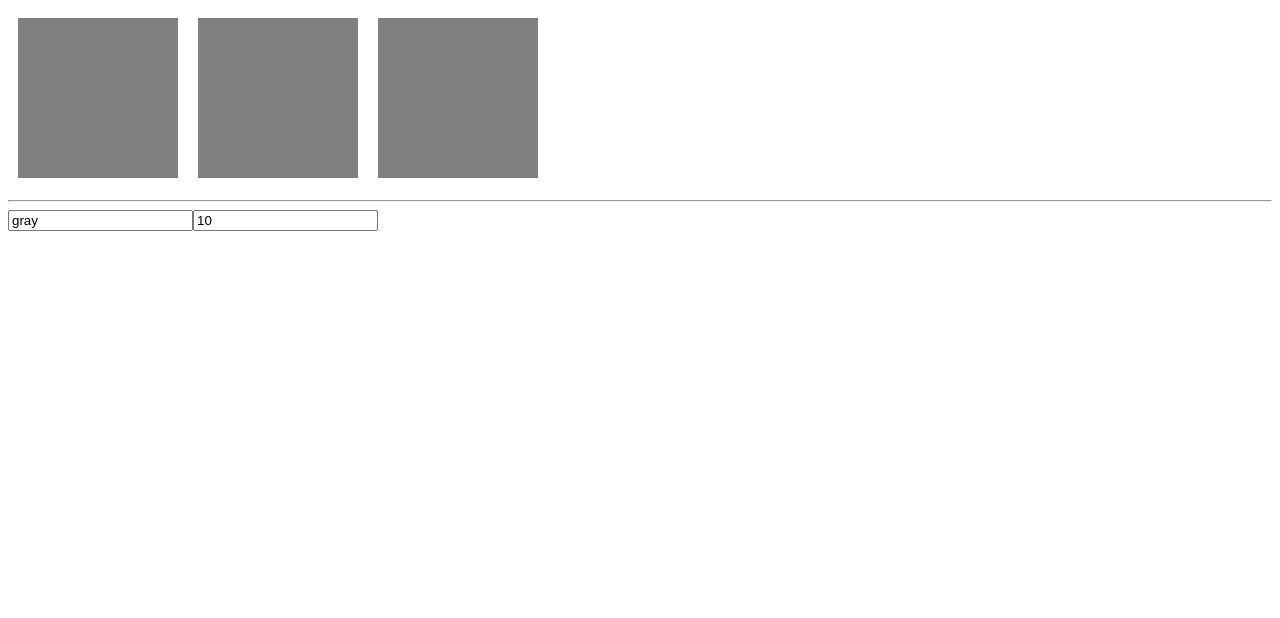
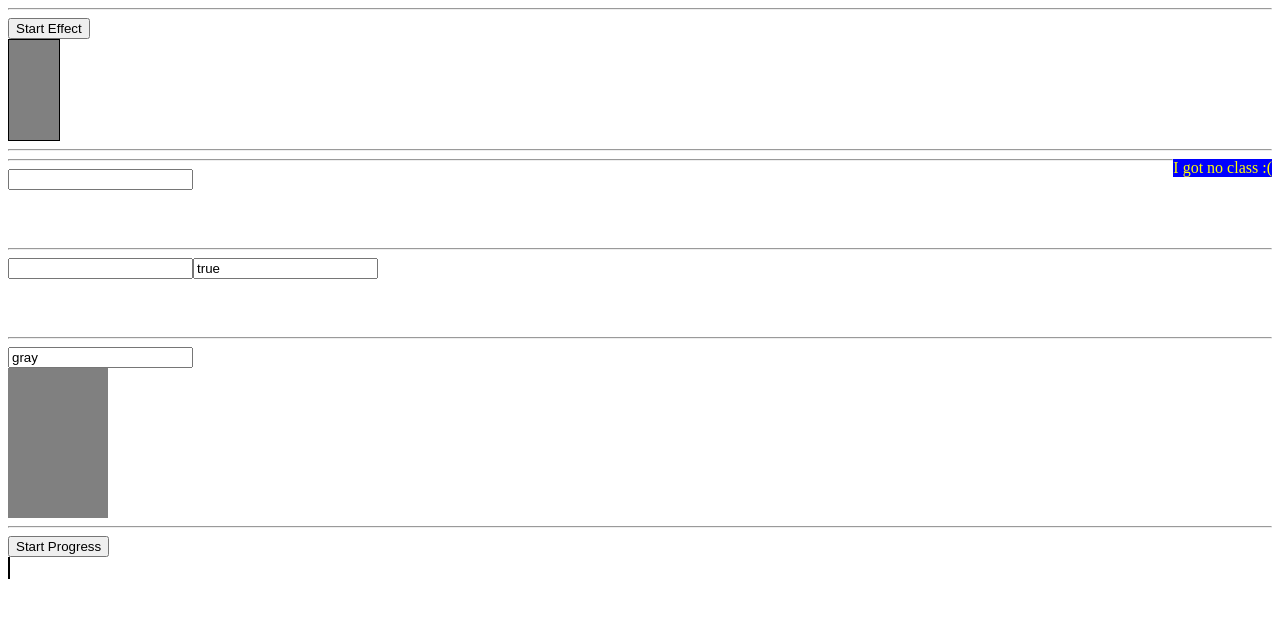
Before and after one commit to gabrielmustiere/vue-starter, a Vue app: page / in a window 1280 px wide. Shown: the top 618 px of the page. Built offline with nearby package versions, Linux system fonts and the light colour scheme.

Commit message:
final styling exercices

```diff
--- a/src/App.vue
+++ b/src/App.vue
@@ -1,11 +1,33 @@
 <template>
-    <div>
-        <div class="demo" :style="myStyle"></div>
-        <div class="demo" :style="myStyle"></div>
-        <div class="demo" :style="myStyle"></div>
+    <div id="exercise">
         <hr>
-        <input type="text" v-model="color" @change="color">
-        <input type="text" v-model="size">
+        <div>
+            <button @click="startEffect">Start Effect</button>
+            <div id="effect" v-bind:class="effectClasses"></div>
+        </div>
+        <hr>
+        <div v-bind:class="[float, 'blue', 'text-color']">I got no class :(</div>
+        <hr>
+        <div>
+            <input type="text" v-model="userClass">
+            <div v-bind:class="[{visible: true}, userClass]"></div>
+        </div>
+        <hr>
+        <div>
+            <input type="text" v-model="userClass">
+            <input type="text" v-model="isVisible">
+            <div v-bind:class="[{visible: isVisible}, userClass]"></div>
+        </div>
+        <hr>
+        <div>
+            <input type="text" v-model="myStyle.backgroundColor">
+            <div v-bind:style="myStyle"></div>
+        </div>
+        <hr>
+        <div>
+            <button v-on:click="startProgress">Start Progress</button>
+            <div v-bind:class="['progress-bar']" v-bind:style="progressBar"></div>
+        </div>
     </div>
 </template>
 
@@ -13,41 +35,75 @@
   export default {
     data: function () {
       return {
-        color: "gray",
-        size: 10,
-        unity : 'rem'
+        effectClasses: {
+          highlight: false,
+          shrink: true
+        },
+        float: "float",
+        userClass: "",
+        isVisible: true,
+        myStyle: {
+          width: "100px",
+          height: "150px",
+          backgroundColor: "gray"
+        },
+        progressBar: {
+          width: "0px",
+          backgroundColor: "red"
+        }
       };
     },
-    computed: {
-      myStyle: function () {
-        return {
-          backgroundColor: this.color,
-          width: this.size + this.unity,
-          height: this.size + this.unity
-        };
+
+    methods: {
+      startEffect: function () {
+        let vm = this;
+        setInterval(function () {
+          vm.effectClasses.highlight = !vm.effectClasses.highlight;
+          vm.effectClasses.shrink = !vm.effectClasses.shrink;
+        }, 1000);
+      },
+      startProgress: function () {
+        let vm = this;
+        let width = 0;
+        setInterval(function () {
+          width = width + 10;
+          vm.progressBar.width = width + "px";
+        }, 500);
       }
     }
   };
 </script>
 
 <style scoped>
-    .demo {
+    #effect {
         width: 100px;
         height: 100px;
+        border: 1px solid black;
+    }
+    .highlight {
+        background-color: red;
+        width: 200px !important;
+    }
+    .shrink {
         background-color: gray;
-        display: inline-block;
-        margin: 10px;
+        width: 50px !important;
     }
-
-    .red {
-        background-color: red;
-    }
-
     .blue {
         background-color: blue;
     }
-
-    .green {
-        background-color: green;
+    .float {
+        float: right;
+    }
+    .text-color {
+        color: yellow;
+    }
+    .visible {
+        width: 100px;
+        height: 50px;
+    }
+    .progress-bar {
+        width: 200px;
+        height: 20px;
+        border: 1px solid black;
     }
 </style>
```
